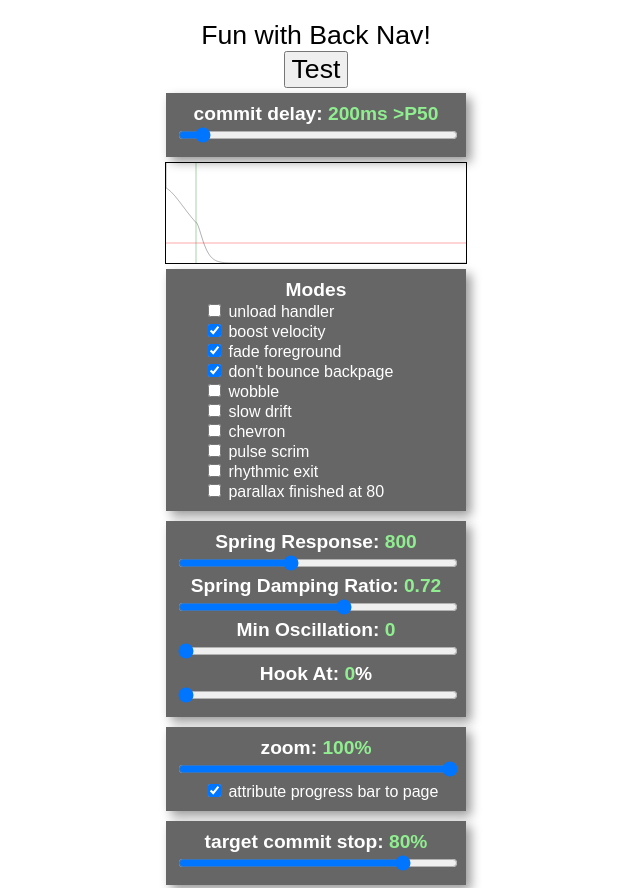
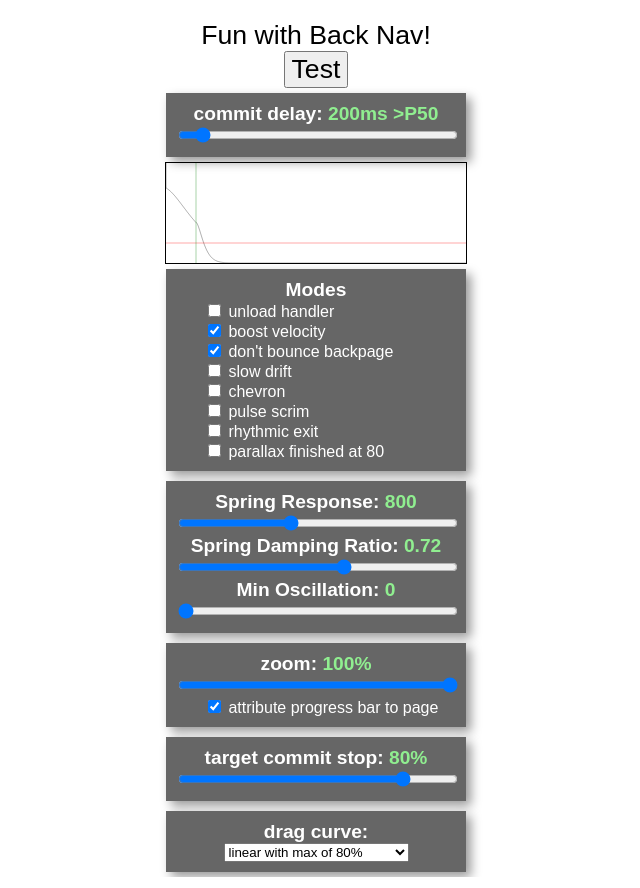
Before and after one commit to tdresser/slidey-ux-experiments, a website built with Vite: page docs/index.html in a window 1280 px wide. Shown: the top 888 px of the page, without its empty margins (324-964 px from the left). Built offline with nearby package versions, Linux system fonts and the light colour scheme; files whose address does not match are found by name; what least-squares would draw is missing.

Commit message:
hide fade foreground, wobble and hookAt settings

```diff
--- a/docs/index.html
+++ b/docs/index.html
@@ -44,7 +44,7 @@
           <input id="settingBoostVelocity" type="checkbox" checked>
           boost velocity
         </label>
-        <label class=check-box-label>
+        <label class=check-box-label style="display:none">
           <input id="settingFadeForeground" type="checkbox" checked>
           fade foreground
         </label>
@@ -52,7 +52,7 @@
           <input id="settingDontBounceBackpage" type="checkbox" checked>
           don't bounce backpage
         </label>
-        <label class=check-box-label>
+        <label class=check-box-label style="display:none">
           <input id="settingWobble" type="checkbox">
           wobble
         </label>
@@ -90,8 +90,10 @@
         <h2>Min Oscillation: <span id="preserveMinOscillationDisplay"></span></h2>
         <input id="preserveMinOscillation" type="range" min="0.0" max="0.2" value="0.0" step="0.01">
 
-        <h2>Hook At: <span id="hookAtDisplay"></span>%</h2>
-        <input id="hookAt" type="range" min="0" max="90" value="0" step="5">
+        <div  style="display:none">
+          <h2>Hook At: <span id="hookAtDisplay"></span>%</h2>
+          <input id="hookAt" type="range" min="0" max="90" value="0" step="5">
+        </div>
       </div>
     </div>
     <div class="slider-window">
```
Also changed, not shown: index.html (+6 -4 lines).
